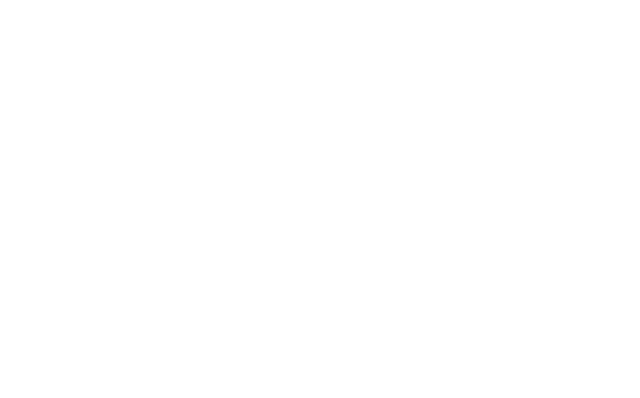
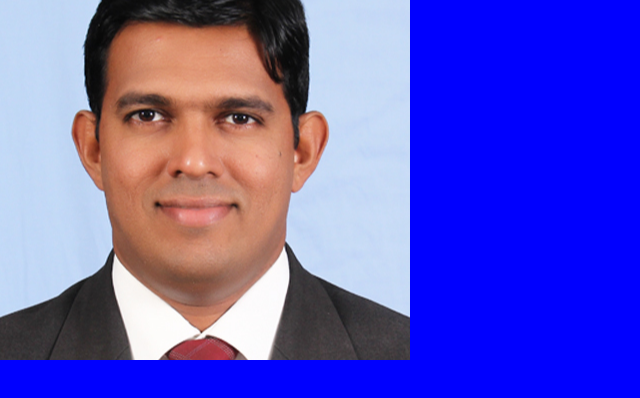
Before and after one commit to PJDEVEX/my-cv, a plain HTML site: page index.html in a window 1280 px wide. Shown: the whole page, without its empty margins (0-640 px from the left). Drawn offline with nearby package versions, Linux system fonts and the light colour scheme.

Commit message:
Add hero image

```diff
--- /dev/null
+++ b/assets/css/style.css
@@ -0,0 +1,24 @@
+/* Global Stylling */
+@import url('https://fonts.googleapis.com/css2?family=Montserrat: 100, 200, 300, 400, 500, 600, 700 | Roboto: 100, 200, 300, 400, 500, 600, 700');
+
+html, body {
+    /* Dissable horizantal scroll */
+    margin: 0;
+    padding: 0;
+    max-width: 100%;
+    overflow: hidden;
+
+    background-color: blue;
+}
+
+.logo {
+    background: url(../images/Photo\ PJ.jpg);
+    background-position: center;
+    background-repeat: no-repeat;
+    min-height: 360px;
+    transition: .5s, ease-in-out;
+    -moz-transition: .5s, ease-in-out;
+    -webkit-transition: .5s, ease-in-out;
+
+
+}
--- a/index.html
+++ b/index.html
@@ -10,11 +10,16 @@
     <meta name="viewport" content="width=device-width, initial-scale=1.0">
     <link rel="stylesheet" href="https://cdn.jsdelivr.net/npm/bootstrap@4.6.2/dist/css/bootstrap.min.css" type="text/css">
     <link rel="stylesheet" href="https://cdn.jsdelivr.net/npm/@fortawesome/fontawesome-free@6.2.1/css/fontawesome.min.css" integrity="sha384-QYIZto+st3yW+o8+5OHfT6S482Zsvz2WfOzpFSXMF9zqeLcFV0/wlZpMtyFcZALm" crossorigin="anonymous" type="text/css">
+    <link rel="stylesheet" href="assets/css/style.css" type="text/css">
     <title>CV-PJ, Aspiring Web3-Defi developer</title>
 </head>
 <body>
 
     <header>
+        <div class="row">
+            <a class="col-md-4 logo"></a>
+            <div class="col-md-8"></div>
+        </div>
 
     </header>
     <section>
```
Also changed, not shown: assets/images/Photo PJ.jpg (added), 1 other file.
